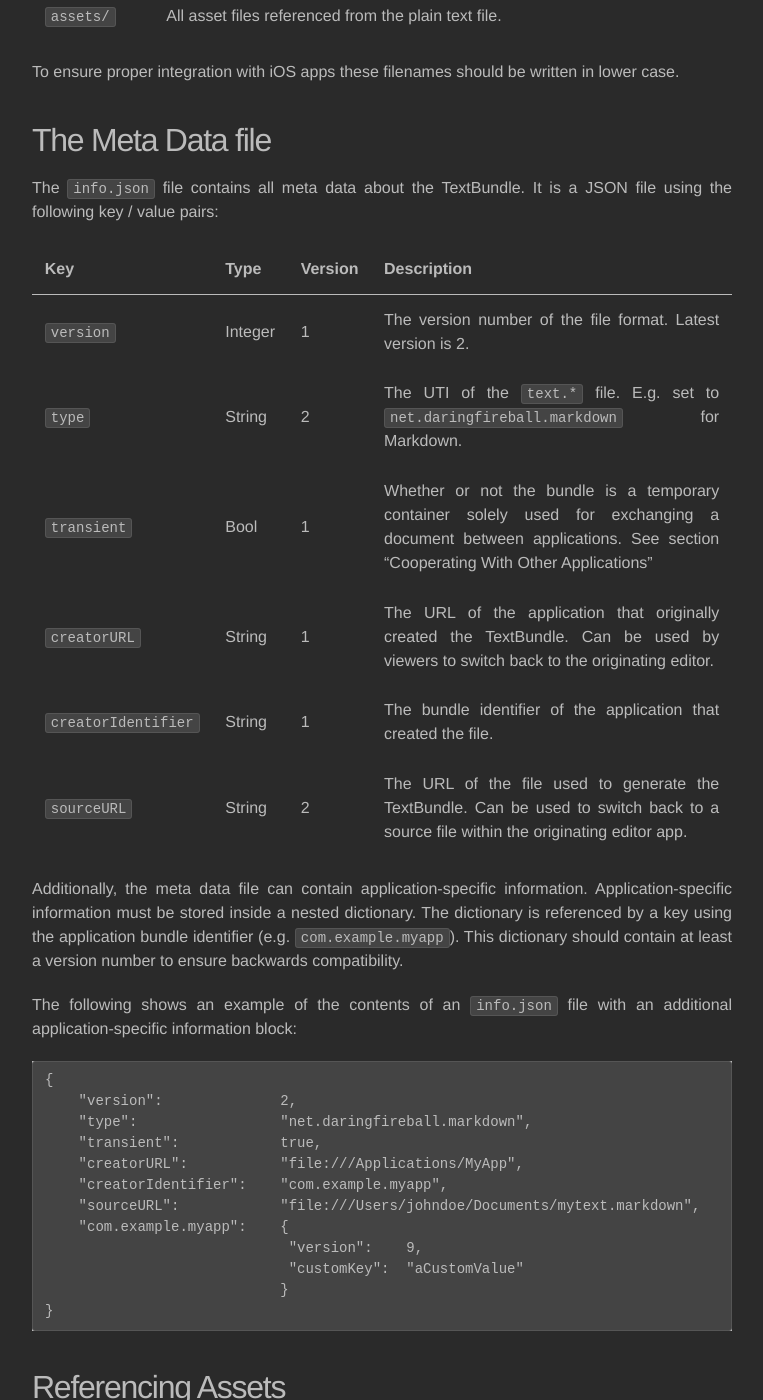
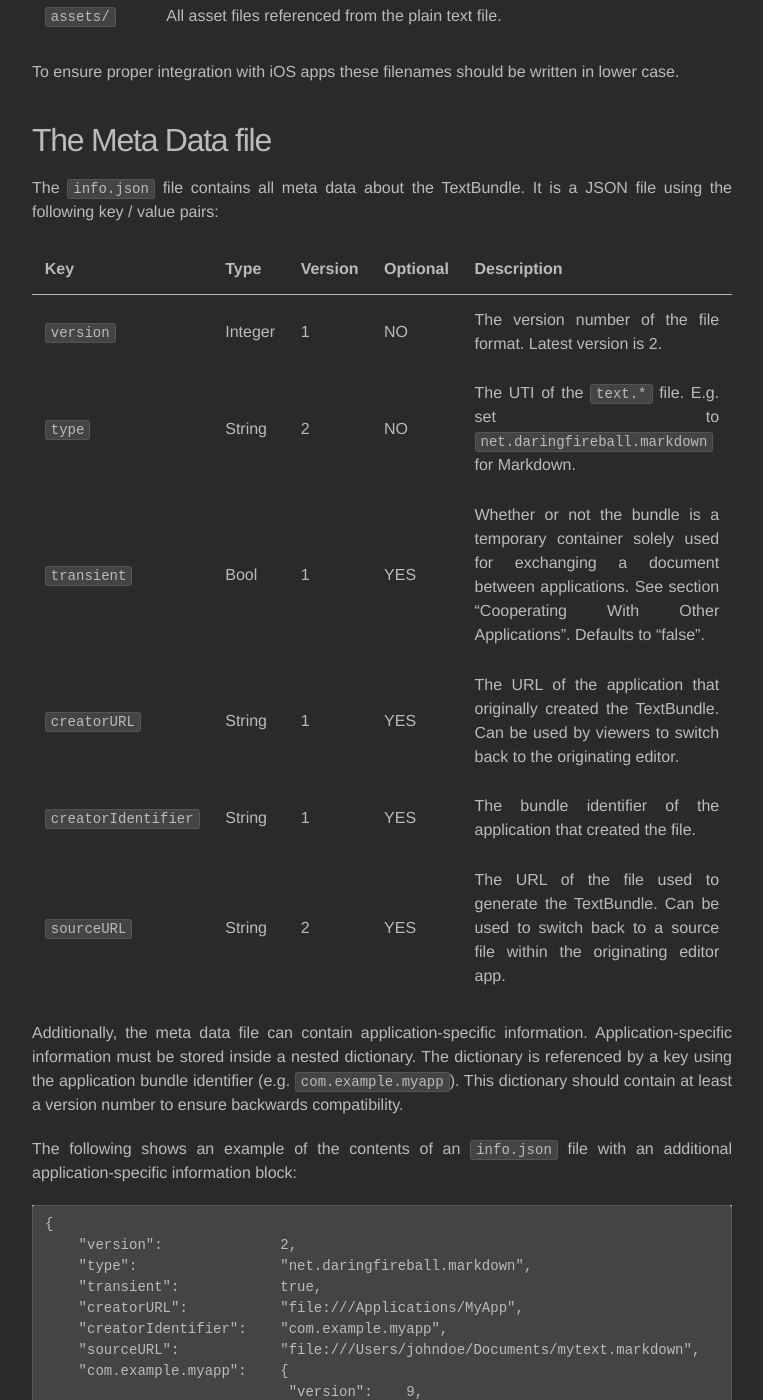
Before and after one commit to textbundle/textbundle.github.io, a Jekyll site: the page built from spec.md, in a window 1280 px wide and 1400 px high, scrolled down 1333 px. Shown: the whole window, without its empty margins (258-1021 px from the left). Built offline with Jekyll 4.4.1, drawn with Linux system fonts in a browser that asks for light colours.

Commit message:
Highlight optional fields

```diff
--- a/spec.md
+++ b/spec.md
@@ -36,14 +36,14 @@ To ensure proper integration with iOS apps these filenames should be written in
 ## The Meta Data file
 The `info.json` file contains all meta data about the TextBundle. It is a JSON file using the following key / value pairs:
 
-| Key                   | Type       | Version | Description
+| Key                   | Type       | Version | Optional | Description
 |-----------------------|-------------------------------------------------------------------------------------------------------------------------
-| `version`             | Integer    | 1       | The version number of the file format. Latest version is 2.
-| `type`                | String     | 2       | The UTI of the `text.*` file. E.g. set to `net.daringfireball.markdown` for Markdown.
-| `transient`           | Bool       | 1       | Whether or not the bundle is a temporary container solely used for exchanging a document between applications. See section “Cooperating With Other Applications”
-| `creatorURL`          | String     | 1       | The URL of the application that originally created the TextBundle. Can be used by viewers to switch back to the originating editor.
-| `creatorIdentifier`   | String     | 1       | The bundle identifier of the application that created the file.
-| `sourceURL`           | String     | 2       | The URL of the file used to generate the TextBundle. Can be used to switch back to a source file within the originating editor app.
+| `version`             | Integer    | 1       | NO       | The version number of the file format. Latest version is 2.
+| `type`                | String     | 2       | NO       | The UTI of the `text.*` file. E.g. set to `net.daringfireball.markdown` for Markdown.
+| `transient`           | Bool       | 1       | YES      | Whether or not the bundle is a temporary container solely used for exchanging a document between applications. See section “Cooperating With Other Applications”. Defaults to "false".
+| `creatorURL`          | String     | 1       | YES      | The URL of the application that originally created the TextBundle. Can be used by viewers to switch back to the originating editor.
+| `creatorIdentifier`   | String     | 1       | YES      | The bundle identifier of the application that created the file.
+| `sourceURL`           | String     | 2       | YES      | The URL of the file used to generate the TextBundle. Can be used to switch back to a source file within the originating editor app.
 
 Additionally, the meta data file can contain application-specific information. Application-specific information must be stored inside a nested dictionary. The dictionary is referenced by a key using the application bundle identifier (e.g. `com.example.myapp`). This dictionary should contain at least a version number to ensure backwards compatibility.
 
```
